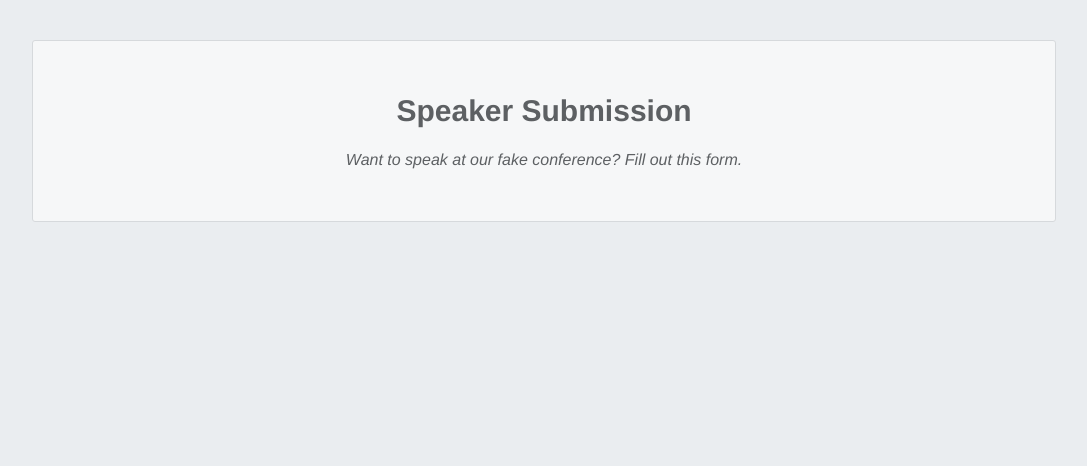
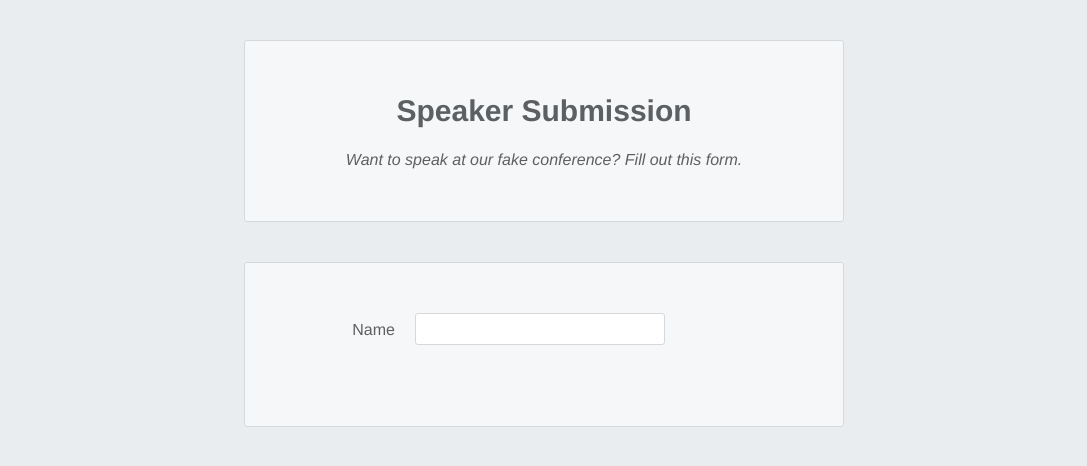
Before and after one commit to SVNRiS3/exercises, a plain HTML site: page form/index.html in a window 1280 px wide. Shown: the whole page, without its empty margins (96-1183 px from the left). Drawn offline with Linux system fonts and the light colour scheme.

Commit message:
Add and style name text field

```diff
--- a/form/index.html
+++ b/form/index.html
@@ -15,5 +15,12 @@
 				</em>
 			</p>
 		</header>
+
+		<form action="" method="get" class="speaker-form">
+			<div class="form-row">
+				<label for="full-name">Name</label
+				><input id="full-name" type="text" />
+			</div>
+		</form>
 	</body>
 </html>
--- a/form/style.css
+++ b/form/style.css
@@ -31,3 +31,56 @@ body {
 	font-size: 30px;
 	margin-bottom: 20px;
 }
+
+.speaker-form {
+	background-color: #f6f7f8;
+	border: 1px solid #d6d9dc;
+	border-radius: 3px;
+
+	width: 80%;
+	padding: 50px;
+	margin: 0 0 40px 0;
+}
+
+.form-row {
+	margin-bottom: 40px;
+	display: flex;
+	justify-content: flex-start;
+	flex-direction: column;
+	flex-wrap: wrap;
+}
+
+.form-row input[type="text"] {
+	background-color: #ffffff;
+	border: 1px solid #d6d9dc;
+	border-radius: 3px;
+	width: 100%;
+	padding: 7px;
+	font-size: 14px;
+}
+
+.form-row label {
+	margin-bottom: 15px;
+}
+
+@media only screen and (min-width: 700px) {
+	.speaker-form-header,
+	.speaker-form {
+		width: 600px;
+	}
+	.form-row {
+		flex-direction: row;
+		align-items: flex-start; /* To avoid stretching */
+		margin-bottom: 20px;
+	}
+	.form-row input[type="text"] {
+		width: 250px;
+		height: initial;
+	}
+	.form-row label {
+		text-align: right;
+		width: 120px;
+		margin-top: 7px;
+		padding-right: 20px;
+	}
+}
```
